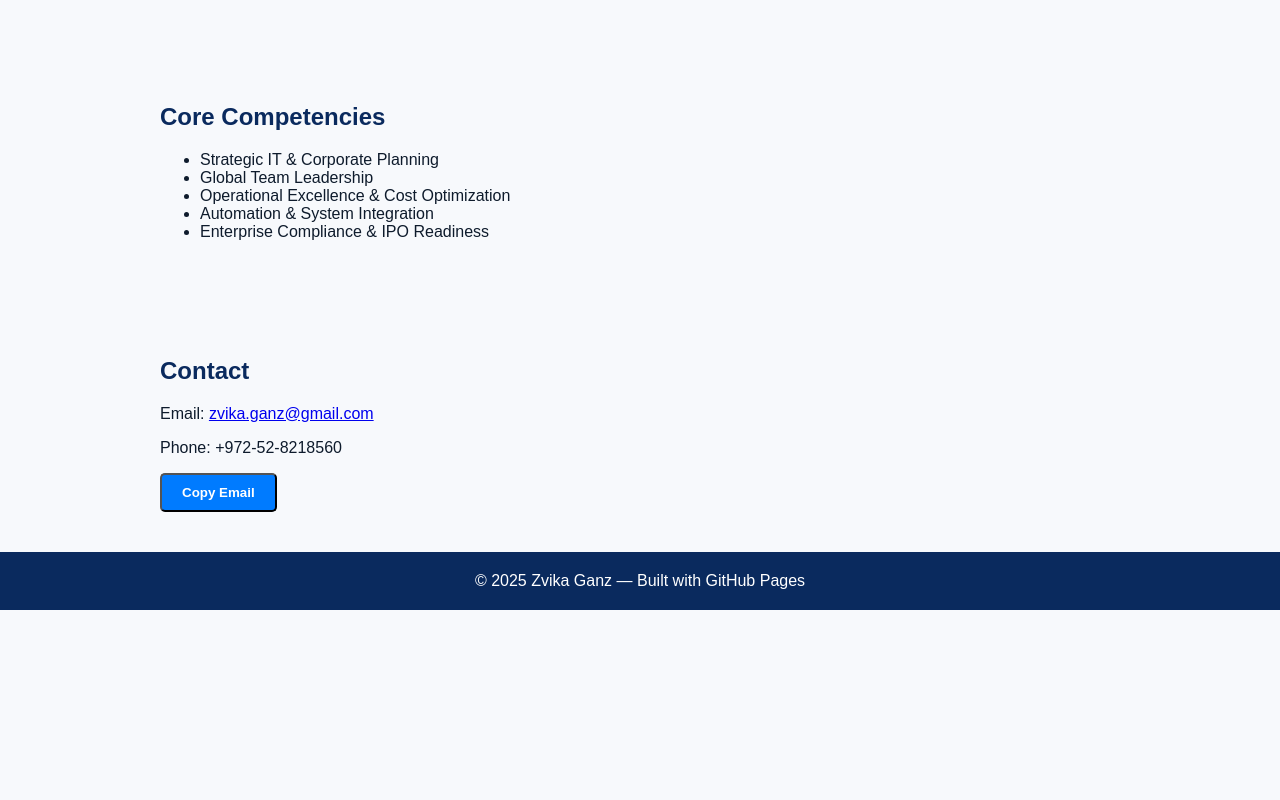
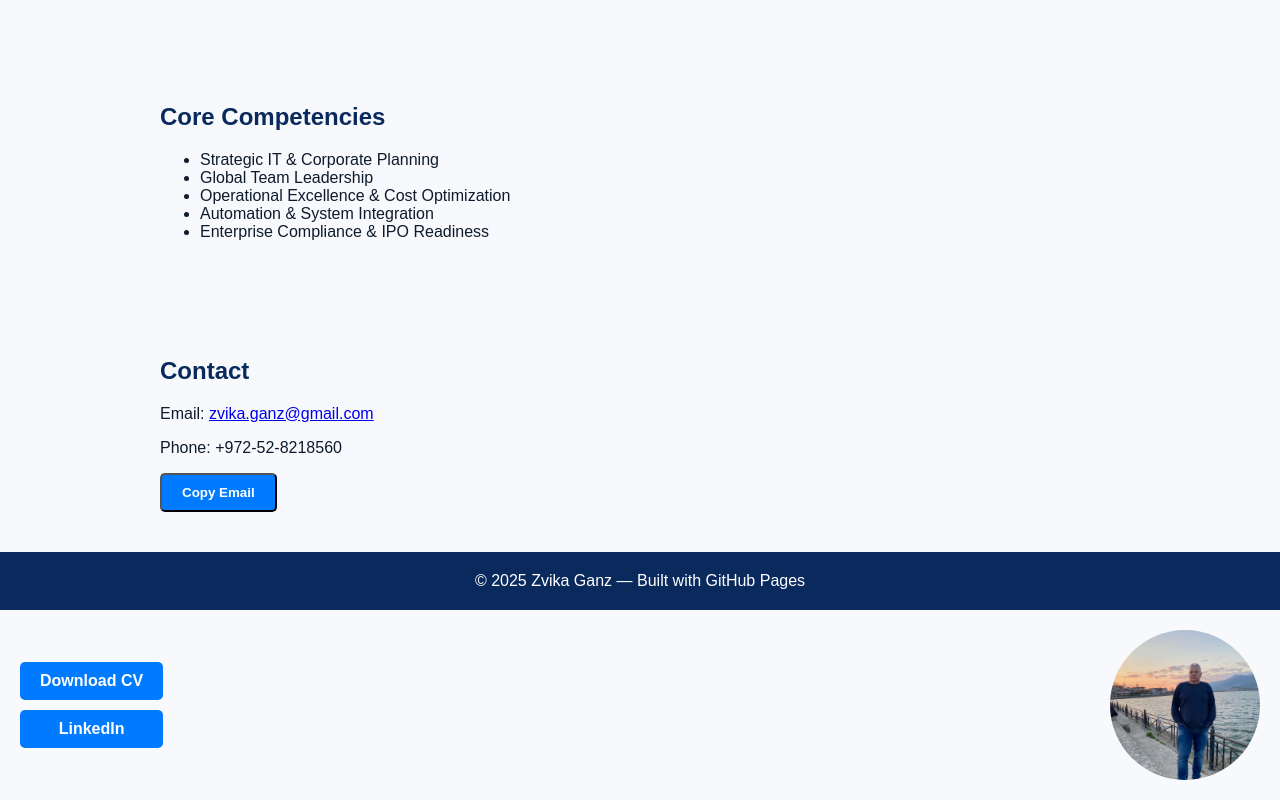
Before and after one commit to zvika-ganz/Zvika-Ganz-Website-, a plain HTML site: page index.html in a window 1280 px wide. Shown: the part 1192-1992 px from the top of the page. Before the commit the page ends 1802 px from the top, so only its background shows below. Drawn offline with Linux system fonts and the light colour scheme.

Commit message:
Update index.html

```diff
--- a/index.html
+++ b/index.html
@@ -96,3 +96,10 @@
   <script src="script.js"></script>
 </body>
 </html>
+<div class="profile">
+    <div class="buttons">
+        <a href="CV.pdf" class="btn">Download CV</a>
+        <a href="https://www.linkedin.com/in/yourprofile" class="btn">LinkedIn</a>
+    </div>
+    <img src="images/profile.jpg" alt="Profile Photo" class="profile-img">
+</div>
```
